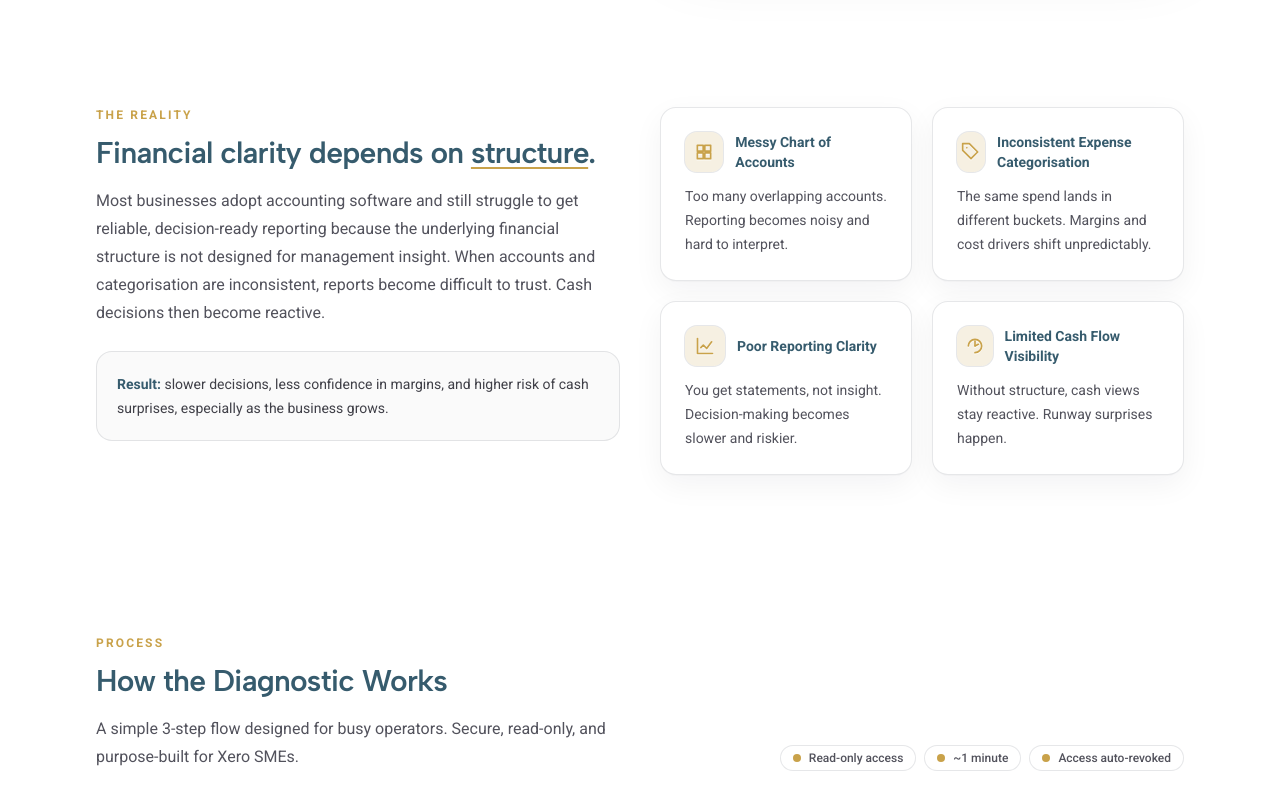
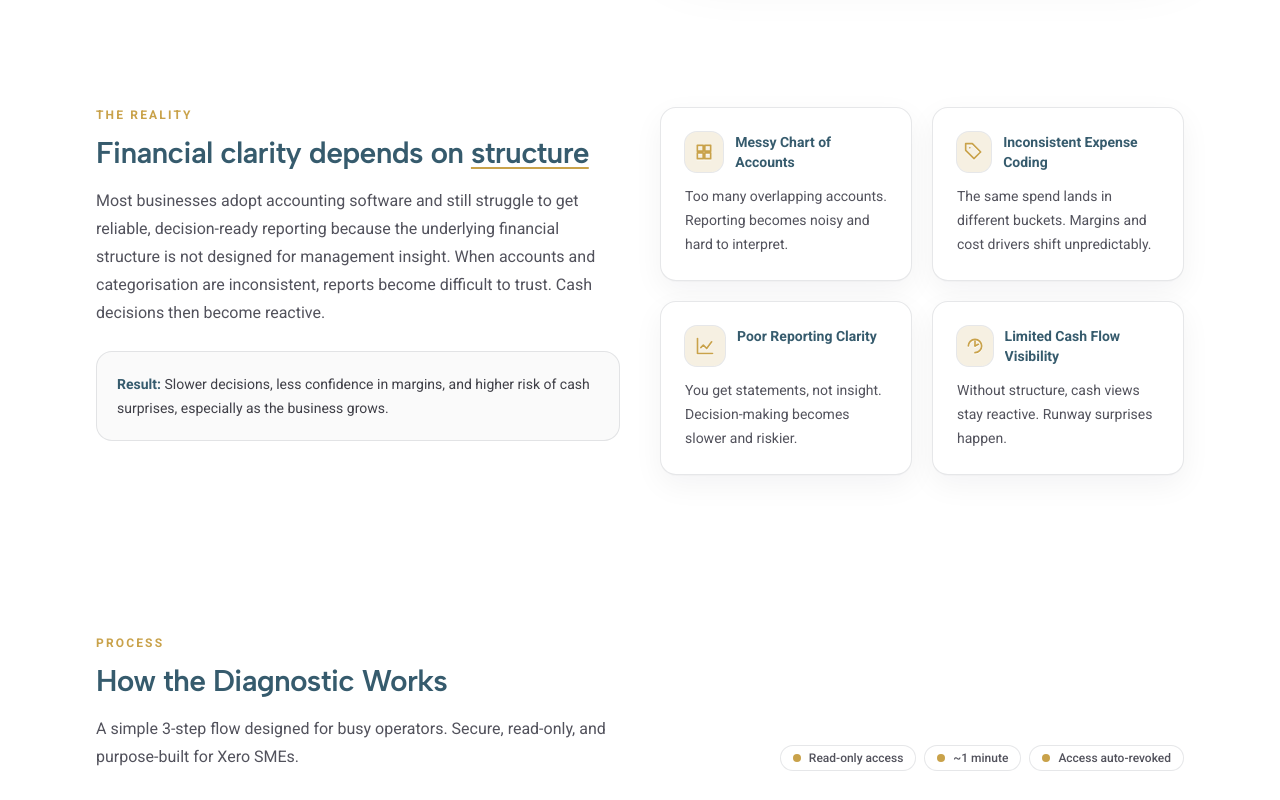
Before and after one commit to noemisasum/xero-financial-clarity, a Next.js app: page / in a window 1280 px wide. Shown: the part 680-1480 px from the top of the page. Built offline with nearby package versions, Linux system fonts and the light colour scheme.

Commit message:
Fix card title alignment; tweak structure punctuation; capitalize Result; shorten one title

```diff
--- a/src/app/page.tsx
+++ b/src/app/page.tsx
@@ -150,7 +150,6 @@ export default function Home() {
                     <span className="underline decoration-[color:var(--accent)] decoration-2 underline-offset-4">
                       structure
                     </span>
-                    .
                   </>
                 }
                 lead="Most businesses adopt accounting software and still struggle to get reliable, decision-ready reporting because the underlying financial structure is not designed for management insight. When accounts and categorisation are inconsistent, reports become difficult to trust. Cash decisions then become reactive."
@@ -160,7 +159,7 @@ export default function Home() {
                 <span className="font-semibold text-[color:var(--heading)]">
                   Result:
                 </span>{" "}
-                slower decisions, less confidence in margins, and higher risk of
+                Slower decisions, less confidence in margins, and higher risk of
                 cash surprises, especially as the business grows.
               </div>
             </div>
@@ -173,7 +172,7 @@ export default function Home() {
               />
               <Card
                 icon={<Icon name="tag" />}
-                title="Inconsistent Expense Categorisation"
+                title="Inconsistent Expense Coding"
                 description="The same spend lands in different buckets. Margins and cost drivers shift unpredictably."
               />
               <Card
--- a/src/components/Card.tsx
+++ b/src/components/Card.tsx
@@ -13,7 +13,7 @@ export default function Card({
         <div className="flex h-10 w-10 items-center justify-center rounded-xl bg-[color:var(--accent-soft)] ring-1 ring-[color:var(--border)]">
           {icon}
         </div>
-        <div className="text-sm font-semibold text-[color:var(--heading)]">
+        <div className="min-h-[40px] text-sm font-semibold leading-5 text-[color:var(--heading)] line-clamp-2">
           {title}
         </div>
       </div>
```
